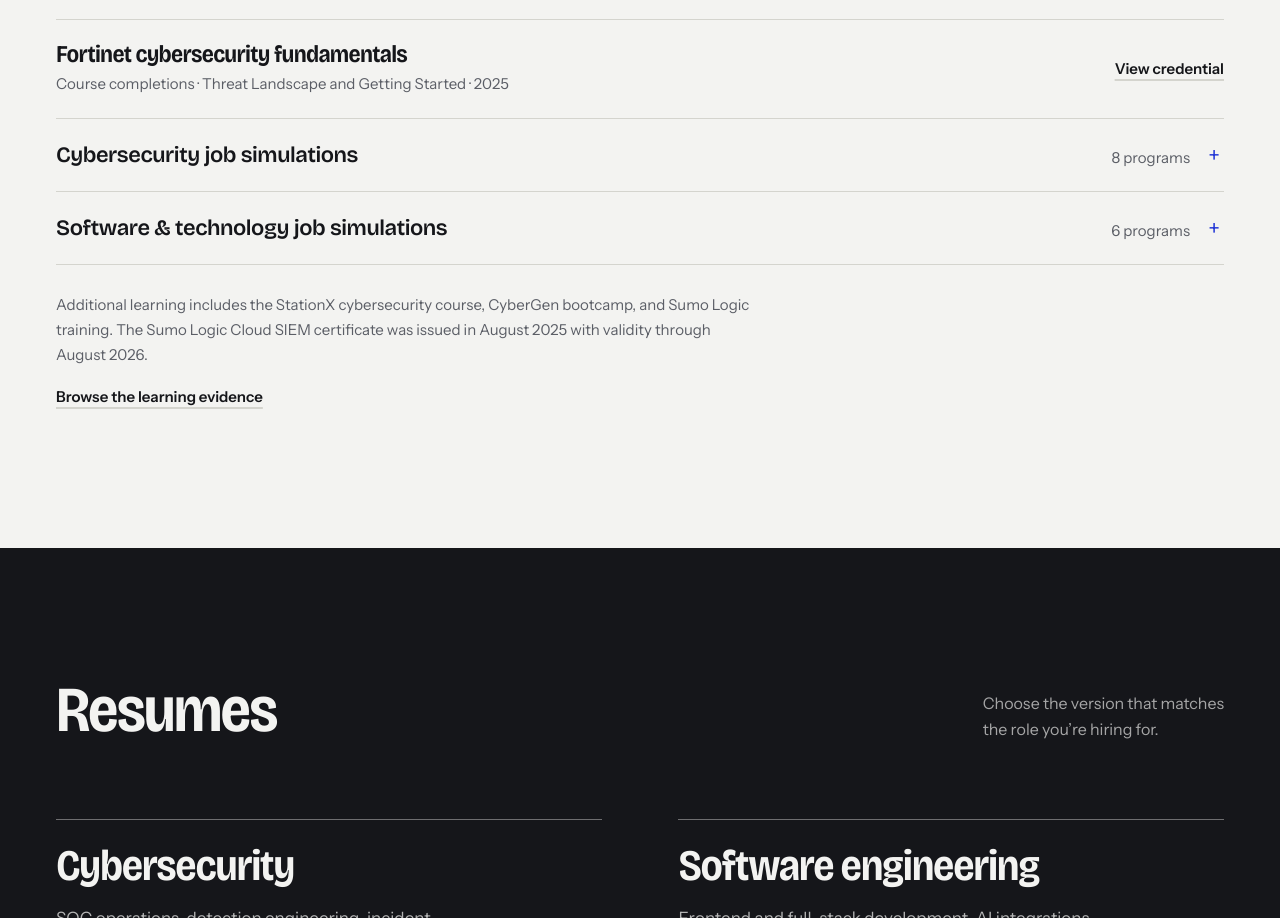
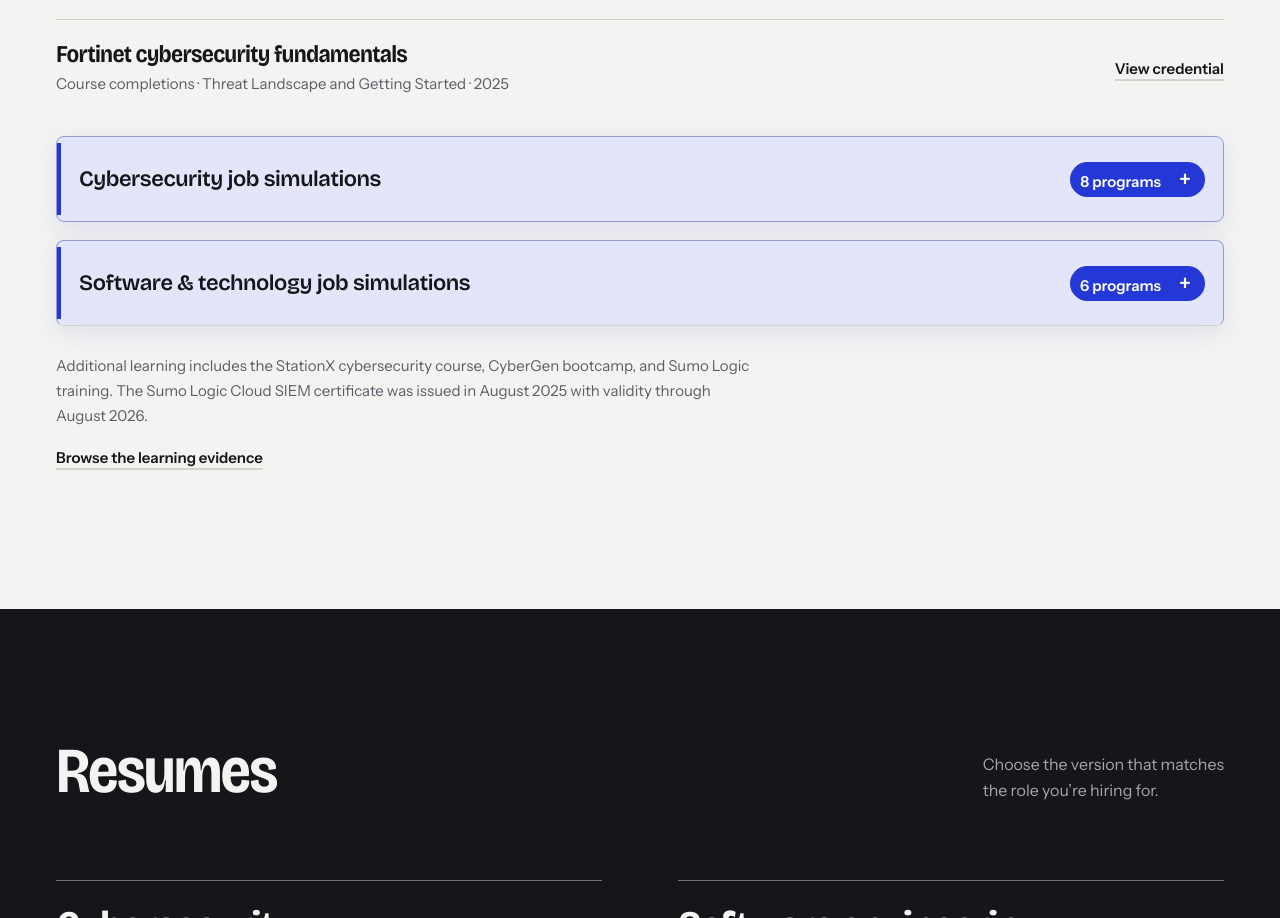
Before and after one commit to aliray-yan/Portfolio, a plain HTML site: page index.html in a window 1280 px wide. Shown: the part 5582-6500 px from the top of the page. Drawn offline with nearby package versions, Linux system fonts and the light colour scheme.

Commit message:
Enhance simulation group styling for better visibility and organization

```diff
--- a/index.html
+++ b/index.html
@@ -266,7 +266,7 @@
                         target="_blank" rel="noopener noreferrer">View credential</a>
                 </article>
             </div>
-            <details class="simulation-group">
+            <details class="simulation-group simulation-group-featured">
                 <summary>Cybersecurity job simulations <span>8 programs</span></summary>
                 <p>Self-paced virtual exercises through Forage. These are learning experiences, separate from
                     employment.</p>
@@ -316,7 +316,7 @@
                     </li>
                 </ul>
             </details>
-            <details class="simulation-group">
+            <details class="simulation-group simulation-group-featured">
                 <summary>Software & technology job simulations <span>6 programs</span></summary>
                 <p>Self-paced virtual exercises through Forage. These are learning experiences, separate from
                     employment.</p>
--- a/style.css
+++ b/style.css
@@ -99,6 +99,11 @@
 .simulation-group summary>span{font:400 15px var(--body);letter-spacing:0;color:var(--mute)}
 .simulation-group summary>span::after{content:"+";display:inline-block;width:20px;margin-left:14px;color:var(--accent);font-size:22px;text-align:center;transition:transform .2s var(--out)}
 .simulation-group[open] summary>span::after{transform:rotate(45deg)}
+.simulation-group-featured{margin:18px 0;border:1px solid color-mix(in srgb,var(--accent) 36%,var(--rule));border-radius:8px;background:var(--tint);box-shadow:0 6px 24px color-mix(in srgb,var(--accent) 10%,transparent);overflow:hidden}
+.simulation-group-featured summary{min-height:72px;padding:8px 18px;border-left:4px solid var(--accent)}
+.simulation-group-featured summary>span{padding:4px 10px;border-radius:999px;background:var(--accent);color:var(--on-accent);font-weight:600;white-space:nowrap}
+.simulation-group-featured summary>span::after{color:currentColor}
+.simulation-group-featured>p,.simulation-group-featured>ul{margin-right:18px;margin-left:18px}
 .simulation-group>p{color:var(--mute);font-size:15px;max-width:62ch}
 .simulation-group ul{padding:0;margin:20px 0 12px;list-style:none;display:grid;grid-template-columns:1fr 1fr;gap:28px 48px}
 .simulation-group li{display:flex;flex-direction:column;gap:4px}.simulation-group li strong{font-size:17px}
```
